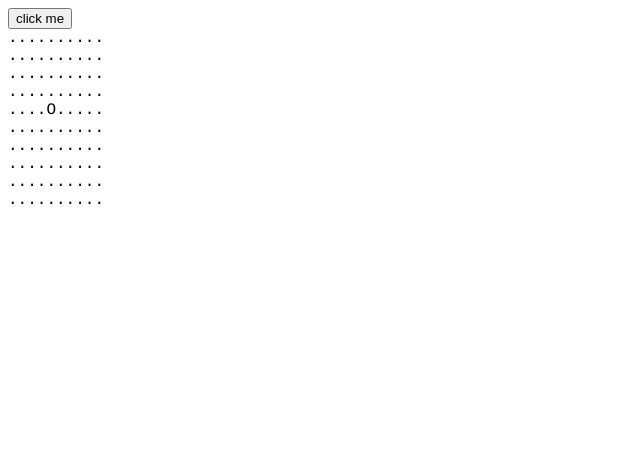
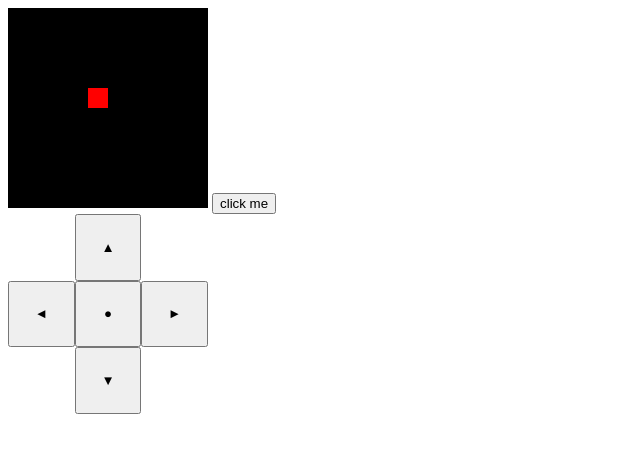
Before and after one commit to YmmSgy/snake, a plain HTML site: page snake.html in a window 1280 px wide. Shown: the whole page, without its empty margins (0-640 px from the left). Drawn offline with Linux system fonts and the light colour scheme.

Commit message:
Changed to using html canvas
Changed screen from styled div to a html canvas.
Added dpad and its basic styling.

```diff
--- /dev/null
+++ b/input.css
@@ -0,0 +1,41 @@
+.dpad {
+  position: relative;
+  width: 200px;
+  height: 200px;
+}
+
+.dpad > .dpad_btn {
+  --btn-width: calc(100% / 3);
+  width: var(--btn-width);
+  height: var(--btn-width);
+}
+
+.dpad > .dpad_centre {
+  position: absolute;
+  top: calc(50% - var(--btn-width) / 2);
+  left: calc(50% - var(--btn-width) / 2);
+}
+
+.dpad > .dpad_up {
+  position: absolute;
+  top: 0;
+  left: calc(50% - var(--btn-width) / 2);
+}
+
+.dpad > .dpad_right {
+  position: absolute;
+  top: calc(50% - var(--btn-width) / 2);
+  right: 0;
+}
+
+.dpad > .dpad_down {
+  position: absolute;
+  bottom: 0;
+  left: calc(50% - var(--btn-width) / 2);
+}
+
+.dpad > .dpad_left {
+  position: absolute;
+  top: calc(50% - var(--btn-width) / 2);
+  left: 0;
+}
--- a/snake.html
+++ b/snake.html
@@ -3,11 +3,19 @@
   <head>
     <meta charset="UTF-8">
     <meta name="viewport" content="width=device-width, initial-scale=1.0">
+    <link rel="stylesheet" href="input.css">
     <title>Snake</title>
   </head>
   <body>
+    <canvas id="screen" width="200" height="200">Your browser does not support canvas</canvas>
     <button type="button" id="btn">click me</button>
-    <div id="screen" style="white-space: pre; font-family: courier, monospace;"></div>
+    <div class="dpad">
+      <button id="dpad_centre" class="dpad_btn dpad_centre">●</button>
+      <button id="dpad_up" class="dpad_btn dpad_up">▲</button>
+      <button id="dpad_right" class="dpad_btn dpad_right">►</button>
+      <button id="dpad_down" class="dpad_btn dpad_down">▼</button>
+      <button id="dpad_left" class="dpad_btn dpad_left">◄</button>
+    </div>
     <script src="snake.js"></script>
   </body>
 </html>
--- a/snake.js
+++ b/snake.js
@@ -7,14 +7,38 @@ function Cd(x, y) {
 }
 
 const screen = document.getElementById("screen");
+const ctx = screen.getContext("2d");
 const initxy = new Cd(4, 4);
 
 const buffer = {
+    // number of tiles in each dimension of the buffer
+    width: 10,
+    height: 10,
+    area: function() { return this.width * this.height; },
+
     tiles: [],
 
     // flush buffer
     flush: function() {
-        let src = this.tiles;
+        // define width of tile
+        const tilewidth = 20;
+
+        const src = this.tiles;
+
+        // for each tile
+        for (let x = 0; x < this.width; ++x) {
+            for (let y = 0; y < this.height; ++y) {
+                // change fill style based on the tile at each position
+                switch (src[this.width * y + x]) {
+                    case "O": ctx.fillStyle = "#ff0000"; break;
+                    default: ctx.fillStyle = "#000000";
+                }
+
+                ctx.fillRect(tilewidth * x, tilewidth * y, tilewidth, tilewidth);
+            }
+        }
+
+        /*
         let arr = [];
         // group 10 chars of src, then insert newline
         for (let i = 0; i < src.length; i += 10) {
@@ -25,12 +49,13 @@ const buffer = {
         }
         // join into full string, slicing out unnecessary newline at the end
         screen.innerHTML = arr.slice(0, arr.length - 1).join("");
+        */
     },
 
     // clear and fill buffer
     fill: function(tile) {
         this.tiles = [];
-        for (let i = 0; i < 100; ++i) {
+        for (let i = 0; i < this.area; ++i) {
             this.tiles.push(tile);
         }
     },
```
